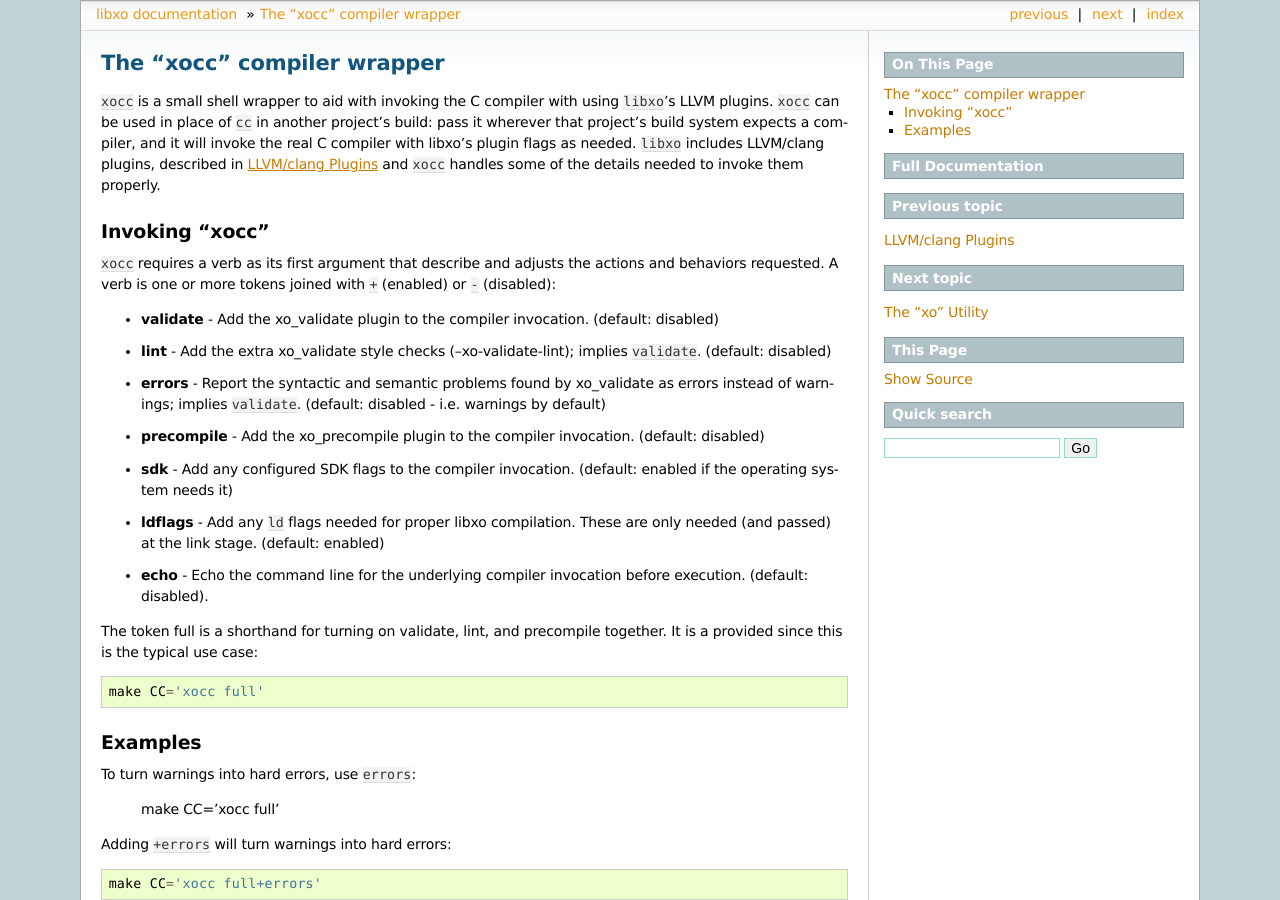
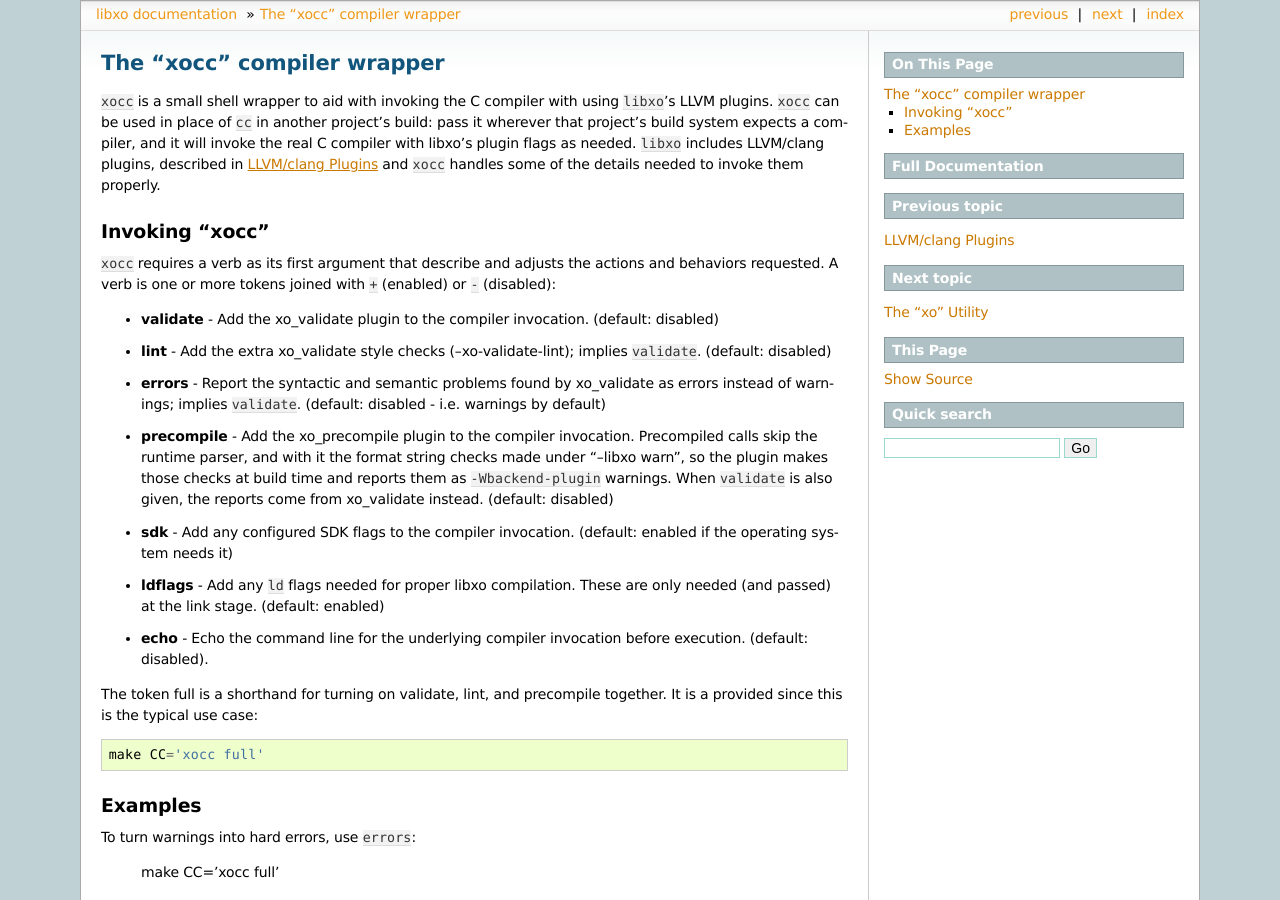
Before and after one commit to Juniper/libxo, a Sphinx documentation site: the page built from doc/xocc.rst, in a window 1280 px wide and 900 px high. Built offline with Sphinx 7.4.7, drawn with Linux system fonts in a browser that asks for light colours.

Commit message:
precompile needs to give warnings as well

```diff
--- a/doc/xocc.rst
+++ b/doc/xocc.rst
@@ -31,7 +31,11 @@ joined with `+` (enabled) or `-` (disabled):
   (default: disabled - i.e. warnings by default)
 
 - **precompile** - Add the xo_precompile plugin to the compiler
-  invocation.  (default: disabled)
+  invocation.  Precompiled calls skip the runtime parser, and with it
+  the format string checks made under "--libxo warn", so the plugin
+  makes those checks at build time and reports them as
+  `-Wbackend-plugin` warnings.  When `validate` is also given, the
+  reports come from xo_validate instead.  (default: disabled)
 
 - **sdk** - Add any configured SDK flags to the compiler invocation.
   (default: enabled if the operating system needs it)
```
